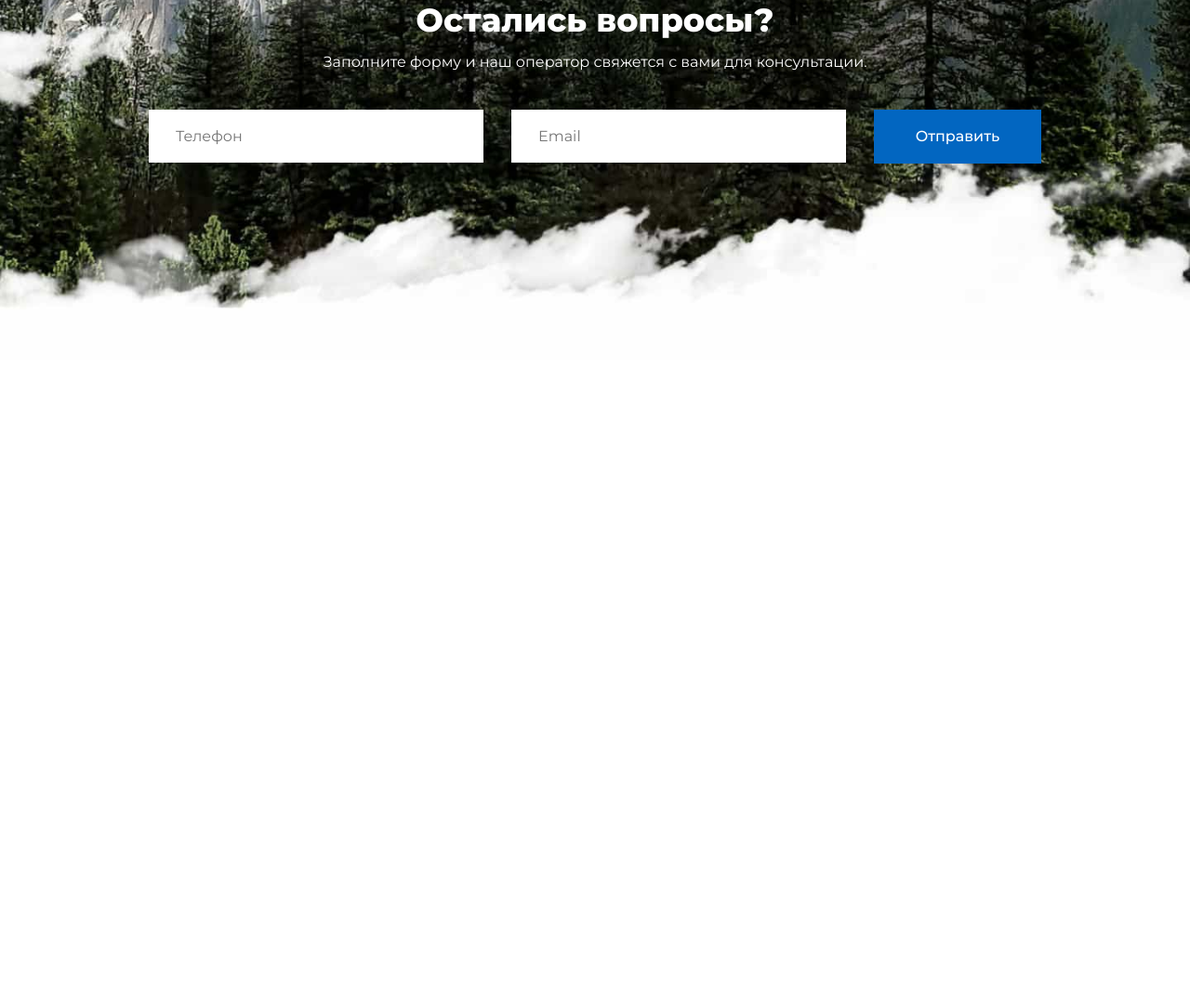
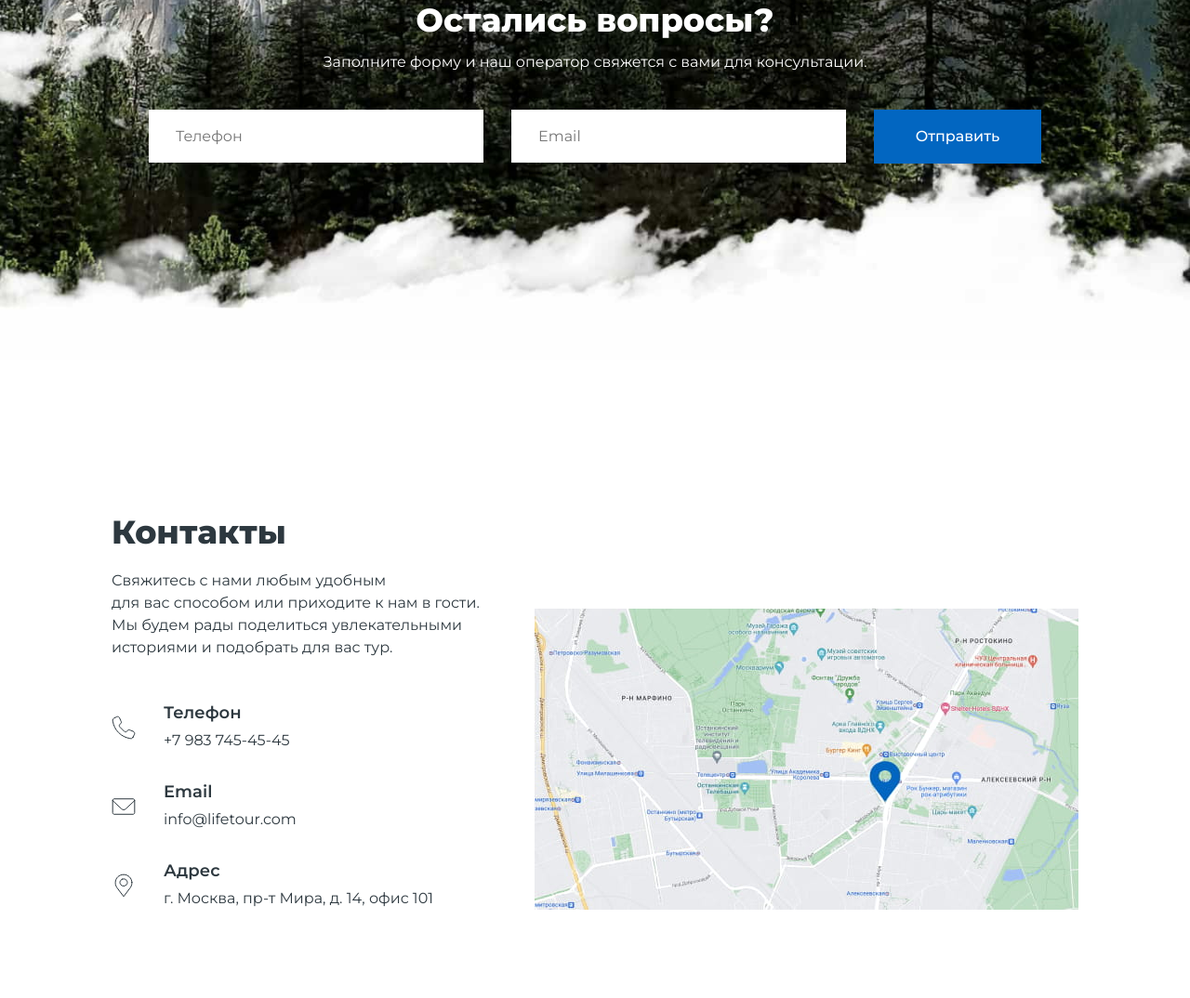
Before and after one commit to gitalexus/travel, a website: page source/index.html in a window 1280 px wide. Shown: the part 5042-6116 px from the top of the page at 93% size. Before the commit the page ends 5524 px from the top, so only its background shows below. Drawn offline with nearby package versions, Linux system fonts and the light colour scheme; files that its build step writes are made by us from their sources; files whose address does not match are found by name.

Commit message:
feat: add contacts

```diff
--- a/source/index.html
+++ b/source/index.html
@@ -180,7 +180,7 @@
           <ul class="tours__list swiper-wrapper">
             <li class="tours__slide swiper-slide">
               <div class="tours__img-wrapper">
-                <img src="img/tours/tour-3.jpg" alt="Подножие Белухи" >
+                <img src="img/tours/tour-3.jpg" alt="Подножие Белухи">
               </div>
               <div class="tours__content">
                 <div class="tours__header-wrapper text-xsmall">
@@ -891,7 +891,38 @@
             </div>
           </form>
         </div>
-
+      </section>
+      <section class="contacts container-inner container-inner--contacts" data-test="contacts">
+        <div class="contacts__layout">
+          <div class="contacts__left-col">
+            <h2 class="contacts__title">Контакты</h2>
+            <!-- content -->
+            <p>Свяжитесь с нами любым удобным для вас способом или приходите к нам в гости. Мы будем рады поделиться увлекательными историями и подобрать для вас тур.</p>
+            <dl class="contacts__list">
+              <div class="contacts__item contacts__item--phone">
+                <dt class="contacts__caption">Телефон</dt>
+                <dd class="contacts__desc"><a href="tel:+79837454545">+7 983 745-45-45</a></dd>
+              </div>
+              <div class="contacts__item contacts__item--letter">
+                <dt class="contacts__caption">Email</dt>
+                <dd class="contacts__desc"><a href="mailto:info@lifetour.com">info@lifetour.com</a></dd>
+              </div>
+              <div class="contacts__item contacts__item--pin">
+                <dt class="contacts__caption">Адрес</dt>
+                <dd class="contacts__desc">г. Москва, пр-т Мира, д. 14, офис 101</dd>
+              </div>
+            </dl>
+          </div>
+          <div class="contacts__right-col">
+            <div class="contacts__map-wrapper">
+              <picture>
+                <source media="(max-width: 768px)" srcset="img/map-m.jpg">
+                <source media="(max-width: 1024px)" srcset="img/map-t.jpg">
+                <img src="img/map.jpg" alt="" width="585" height="324">
+              </picture>
+            </div>
+          </div>
+        </div>
       </section>
       <!-- <section data-test="footer">
       </section> -->
--- /dev/null
+++ b/source/sass/blocks/main/contacts.scss
@@ -0,0 +1,217 @@
+.contacts {
+  padding-top: 88px;
+  padding-bottom: 95px;
+
+  @include tablet {
+    padding-top: 55px;
+  }
+
+  @include mobile {
+    padding-top: 44px;
+  }
+}
+
+.contacts__title {
+  font-size: 35px;
+  font-weight: 800;
+  line-height: 100%;
+  margin: 0;
+  margin-bottom: 23px;
+
+  @include tablet {
+    font-size: 25px;
+    font-weight: 800;
+    line-height: 25px; /* 100% */
+    margin-bottom: 18px;
+  }
+
+  @include mobile {
+    font-size: 22px;
+    line-height: 22px; /* 100% */
+    margin-bottom: 11px;
+  }
+}
+
+.contacts__layout {
+  display: grid;
+  grid-template-columns: 1fr 585px;
+  gap: 20px;
+
+  @include tablet {
+    display: flex;
+    flex-direction: column;
+    margin-bottom: 20px;
+    gap: 40px;
+  }
+
+  @include mobile {
+    gap: 30px;
+  }
+}
+
+.contacts__left-col {
+
+  @include tablet {
+    padding: 0 45px;
+  }
+
+  @include mobile {
+    padding: 0 15px;
+  }
+
+  p {
+    font-size: 16px;
+    line-height: 24px;
+    max-width: 500px;
+    margin-bottom: 49px;
+
+    @include tablet {
+      margin-bottom: 40px;
+    }
+
+    @include mobile {
+      font-size: 14px;
+      line-height: 20px; /* 142.857% */
+      margin-top: 0;
+      margin-bottom: 30px;
+    }
+  }
+}
+
+.contacts__right-col {
+  align-self: end;
+
+  @include tablet {
+    align-self: auto;
+  }
+}
+
+.contacts__map-wrapper {
+  width: 585px;
+  height: 324px;
+
+  @include tablet {
+    height: 340px;
+    width: 100%;
+  }
+
+  @include mobile {
+    height: 320px;
+  }
+
+  img {
+    @include tablet {
+      width: 100%;
+      height: 100%;
+      object-fit: cover
+
+    }
+  };
+}
+
+.contacts__list {
+  display: flex;
+  flex-direction: column;
+  gap: 34px;
+  margin: 0;
+
+  @include tablet {
+    flex-direction: row;
+    gap: 39px;
+  }
+
+  @include mobile {
+    flex-direction: column;
+    gap: 30px;
+  }
+}
+.contacts__item {
+  padding-left: 56px;
+
+  @include tablet {
+    padding-left: 34px;
+  }
+
+  @include mobile {
+    padding-left: 32px;
+  }
+
+  &--phone {
+    background: url("../img/svg/phone.svg") no-repeat 0 12px;
+
+    @include tablet {
+      background-position: 0 0;
+    }
+
+    @include tablet {
+      background-position: 2px 2px;
+      background-size: 22px 22px;
+    }
+  }
+
+  &--letter {
+    background: url("../img/svg/mail.svg") no-repeat 0 12px;
+
+    @include tablet {
+      background-position: 0 0;
+    }
+
+    @include tablet {
+      background-position: 2px 2px;
+      background-size: 22px 22px;
+    }
+  }
+
+  &--pin {
+    background: url("../img/svg/pin-stroke.svg") no-repeat 0 12px;
+
+    @include tablet {
+      background-position: 0 0;
+    }
+
+    @include tablet {
+      background-position: 2px 2px;
+      background-size: 22px 22px;
+    }
+  }
+}
+
+.contacts__caption {
+  font-size: 18px;
+  font-weight: 600;
+  line-height: 18px; /* 100% */
+  margin-bottom: 9px;
+
+  @include tablet {
+    font-size: 16px;
+    font-weight: 600;
+    line-height: 16px; /* 100% */
+    margin-bottom: 5px;
+  }
+
+  @include mobile {
+    font-size: 14px;
+    line-height: 14px; /* 100% */
+    margin-bottom: 8px;
+  }
+}
+.contacts__desc {
+  font-size: 16px;
+  line-height: 24px; /* 150% */
+  margin-left: 0;
+
+  @include tablet {
+    font-size: 14px;
+    line-height: 22px; /* 157.143% */
+  }
+
+  @include mobile {
+    font-size: 14px;
+    line-height: 20px; /* 142.857% */
+    width: 180px;
+  }
+
+  a {
+    color: $text-color-primary;
+  }
+}
--- a/source/sass/blocks/main/index.scss
+++ b/source/sass/blocks/main/index.scss
@@ -6,3 +6,4 @@
 @import "advantages";
 @import "gallery";
 @import "form";
+@import "contacts";
--- a/source/sass/blocks/main/reviews.scss
+++ b/source/sass/blocks/main/reviews.scss
@@ -154,13 +154,13 @@
       margin-bottom: 10px;
 
       @include tablet {
-        margin-bottom: 0;
+        margin-bottom: 10px;
       }
 
       @include mobile {
         font-size: 12px;
         line-height: 12px; /* 100% */
-        margin-bottom: 3px;
+        margin-bottom: 7px;
       }
     }
 
--- a/source/sass/global/container.scss
+++ b/source/sass/global/container.scss
@@ -30,4 +30,10 @@
   @include break($vp-568) {
     padding: 0 15px;
   }
+
+  &--contacts {
+    @include tablet {
+     padding: 0;
+    }
+  }
 }
```
Also changed, not shown: build/css/style.css, build/css/style.min.css, build/img/bg-from-t.jpg (deleted), build/img/map-t.jpg (added), build/img/map.jpg (added), build/img/svg/mail.svg (added), build/img/svg/phone.svg (added), build/img/svg/pin-stroke.svg (added), build/index.html, build/js/main.min.js, source/img/map-t.jpg (added), source/img/map.jpg (added), source/img/svg/mail.svg (added), source/img/svg/phone.svg (added), 2 more files, 2 other files.
